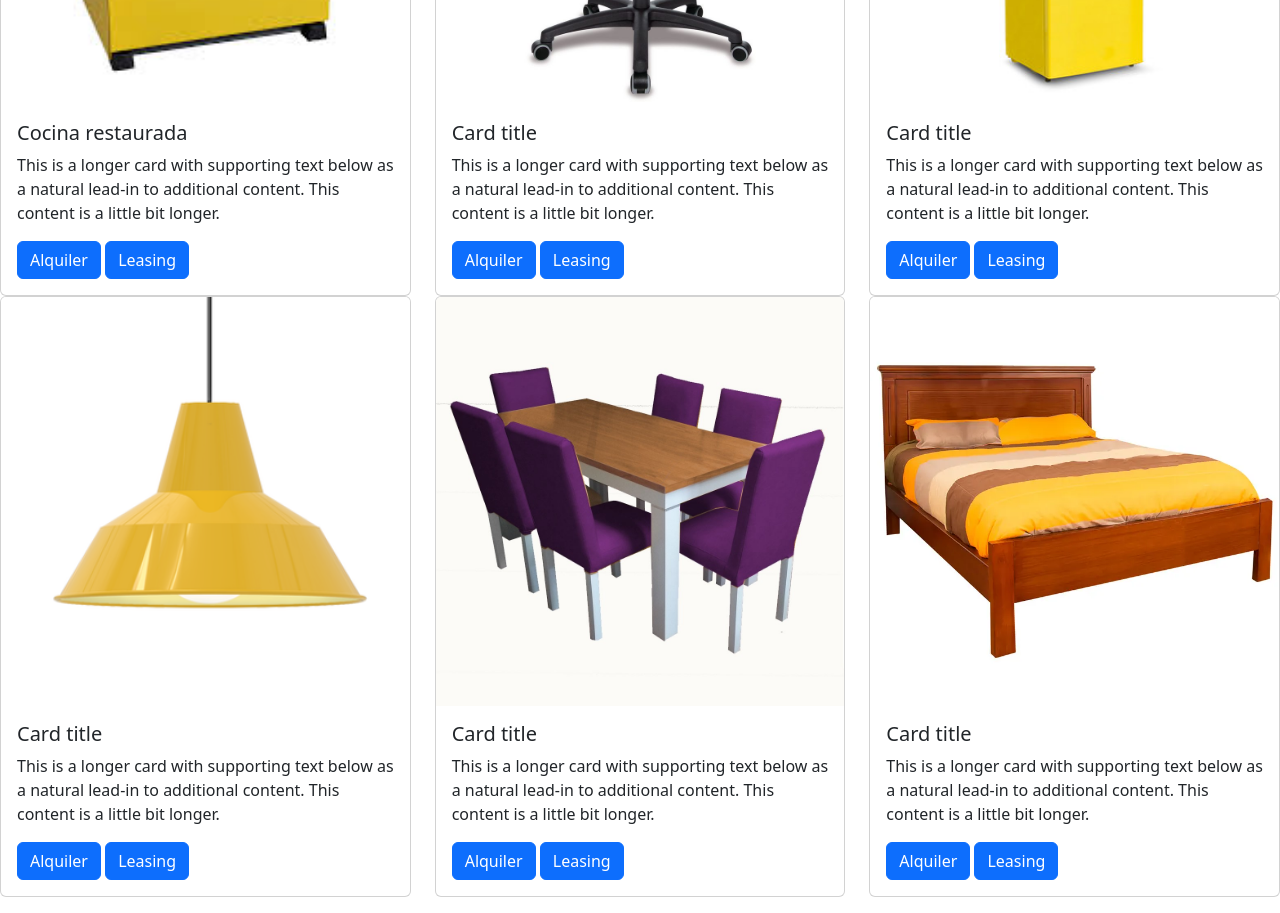
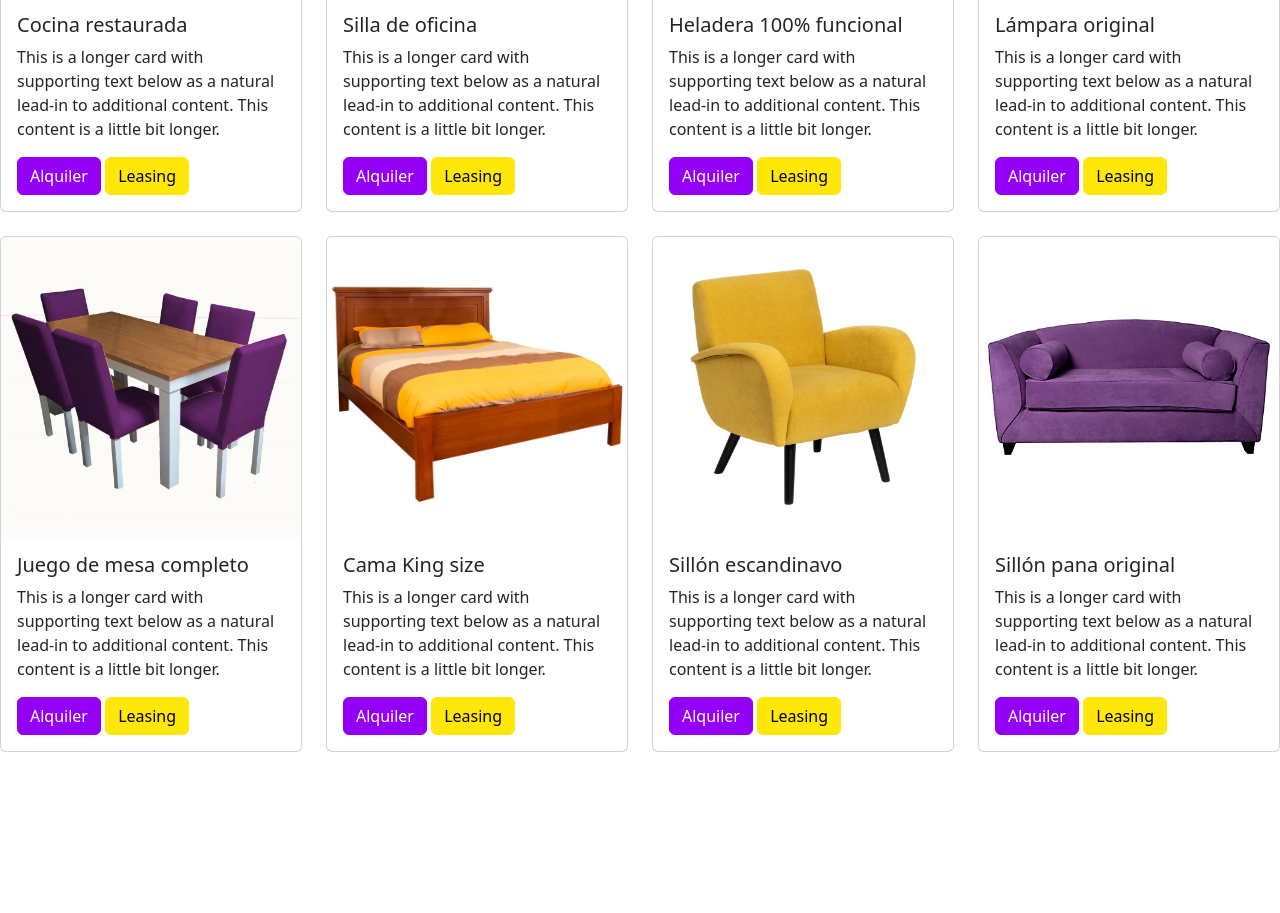
Before and after one commit to alesendraferrer/desarrolloweb-mobiler, a plain HTML site: page index.html in a window 1280 px wide. Shown: the part 1243-2156 px from the top of the page. After the commit the page ends 2011 px from the top, so only its background shows below. Drawn offline with nearby package versions, Linux system fonts and the light colour scheme; a web font is replaced by a local one.

Commit message:
Actualización

```diff
--- a/index.html
+++ b/index.html
@@ -73,7 +73,7 @@
     <main>
         <section>
             <h1>CATEGORÍAS</h1>
-            <div class="row row-cols-1 row-cols-md-3 g-6">
+            <div class="row row-cols-1 row-cols-md-4 g-4">
                 <div class="col">
                     <div class="card">
                         <img src="./imagenes/cocina.jpg" class="card-img-top" alt="...">
@@ -81,8 +81,10 @@
                             <h5 class="card-title">Cocina restaurada</h5>
                             <p class="card-text">This is a longer card with supporting text below as a natural lead-in
                                 to additional content. This content is a little bit longer.</p>
-                                <a href="#" class="btn btn-primary">Alquiler</a>
-                                <a href="#" class="btn btn-primary">Leasing</a>
+                                <div class="d-grid gap-2 d-md-block">
+                                    <button class="btn btn-primary" type="button">Alquiler</button>
+                                    <button class="btn btn-secondary" type="button">Leasing</button>
+                                </div>
                         </div>
                     </div>
                 </div>
@@ -90,11 +92,13 @@
                     <div class="card">
                         <img src="./imagenes/silla.jpg" class="card-img-top" alt="...">
                         <div class="card-body">
-                            <h5 class="card-title">Card title</h5>
+                            <h5 class="card-title">Silla de oficina</h5>
                             <p class="card-text">This is a longer card with supporting text below as a natural lead-in
                                 to additional content. This content is a little bit longer.</p>
-                                <a href="#" class="btn btn-primary">Alquiler</a>
-                                <a href="#" class="btn btn-primary">Leasing</a>
+                                <div class="d-grid gap-2 d-md-block">
+                                    <button class="btn btn-primary" type="button">Alquiler</button>
+                                    <button class="btn btn-secondary" type="button">Leasing</button>
+                                </div>
                         </div>
                     </div>
                 </div>
@@ -102,11 +106,13 @@
                     <div class="card">
                         <img src="./imagenes/heladera.jpg" class="card-img-top" alt="...">
                         <div class="card-body">
-                            <h5 class="card-title">Card title</h5>
+                            <h5 class="card-title">Heladera 100% funcional</h5>
                             <p class="card-text">This is a longer card with supporting text below as a natural lead-in
                                 to additional content. This content is a little bit longer.</p>
-                                <a href="#" class="btn btn-primary">Alquiler</a>
-                                <a href="#" class="btn btn-primary">Leasing</a>
+                                <div class="d-grid gap-2 d-md-block">
+                                    <button class="btn btn-primary" type="button">Alquiler</button>
+                                    <button class="btn btn-secondary" type="button">Leasing</button>
+                                </div>
                         </div>
                     </div>
                 </div>
@@ -114,11 +120,13 @@
                     <div class="card">
                         <img src="./imagenes/lampara.png" class="card-img-top" alt="...">
                         <div class="card-body">
-                            <h5 class="card-title">Card title</h5>
+                            <h5 class="card-title">Lámpara original</h5>
                             <p class="card-text">This is a longer card with supporting text below as a natural lead-in
                                 to additional content. This content is a little bit longer.</p>
-                                <a href="#" class="btn btn-primary">Alquiler</a>
-                                <a href="#" class="btn btn-primary">Leasing</a>
+                                <div class="d-grid gap-2 d-md-block">
+                                    <button class="btn btn-primary" type="button">Alquiler</button>
+                                    <button class="btn btn-secondary" type="button">Leasing</button>
+                                </div>
                         </div>
                     </div>
                 </div>
@@ -126,11 +134,13 @@
                     <div class="card">
                         <img src="./imagenes/juego-de-mesa.jpg" class="card-img-top" alt="...">
                         <div class="card-body">
-                            <h5 class="card-title">Card title</h5>
+                            <h5 class="card-title">Juego de mesa completo</h5>
                             <p class="card-text">This is a longer card with supporting text below as a natural lead-in
                                 to additional content. This content is a little bit longer.</p>
-                                <a href="#" class="btn btn-primary">Alquiler</a>
-                                <a href="#" class="btn btn-primary">Leasing</a>
+                                <div class="d-grid gap-2 d-md-block">
+                                    <button class="btn btn-primary" type="button">Alquiler</button>
+                                    <button class="btn btn-secondary" type="button">Leasing</button>
+                                </div>
                         </div>
                     </div>
                 </div>
@@ -138,11 +148,40 @@
                     <div class="card">
                         <img src="./imagenes/cama.png" class="card-img-top" alt="...">
                         <div class="card-body">
-                            <h5 class="card-title">Card title</h5>
+                            <h5 class="card-title">Cama King size</h5>
                             <p class="card-text">This is a longer card with supporting text below as a natural lead-in
                                 to additional content. This content is a little bit longer.</p>
-                                <a href="#" class="btn btn-primary">Alquiler</a>
-                                <a href="#" class="btn btn-primary">Leasing</a>
+                                <div class="d-grid gap-2 d-md-block">
+                                    <button class="btn btn-primary" type="button">Alquiler</button>
+                                    <button class="btn btn-secondary" type="button">Leasing</button>
+                                </div>
+                        </div>
+                    </div>
+                </div><div class="col">
+                    <div class="card">
+                        <img src="./imagenes/sillon-amarillo.jpg" class="card-img-top" alt="...">
+                        <div class="card-body">
+                            <h5 class="card-title">Sillón escandinavo</h5>
+                            <p class="card-text">This is a longer card with supporting text below as a natural lead-in
+                                to additional content. This content is a little bit longer.</p>
+                                <div class="d-grid gap-2 d-md-block">
+                                    <button class="btn btn-primary" type="button">Alquiler</button>
+                                    <button class="btn btn-secondary" type="button">Leasing</button>
+                                </div>
+                        </div>
+                    </div>
+                </div>
+                <div class="col">
+                    <div class="card">
+                        <img src="./imagenes/sillon-violeta.jpg" class="card-img-top" alt="...">
+                        <div class="card-body">
+                            <h5 class="card-title">Sillón pana original</h5>
+                            <p class="card-text">This is a longer card with supporting text below as a natural lead-in
+                                to additional content. This content is a little bit longer.</p>
+                                <div class="d-grid gap-2 d-md-block">
+                                    <button class="btn btn-primary" type="button">Alquiler</button>
+                                    <button class="btn btn-secondary" type="button">Leasing</button>
+                                </div>
                         </div>
                     </div>
                 </div>
--- a/style.css
+++ b/style.css
@@ -41,3 +41,14 @@ ul li {
 a {
     text-decoration: none;
 }
+
+.btn.btn-primary{
+    background-color: #9300F5;
+    border-color: #9300F5;
+}
+
+.btn.btn-secondary {
+    background-color: #FFE70A;
+    border-color: #FFE70A;
+    color: black;
+}
```
